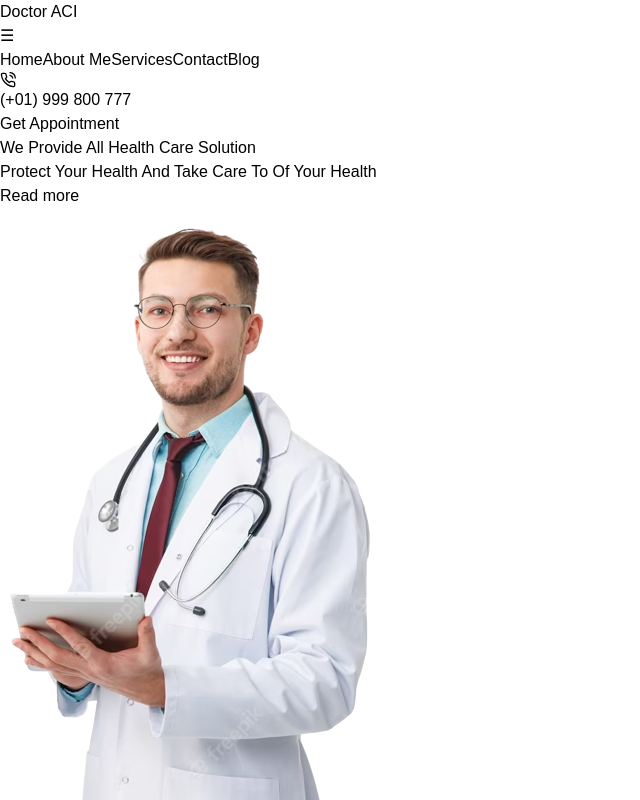
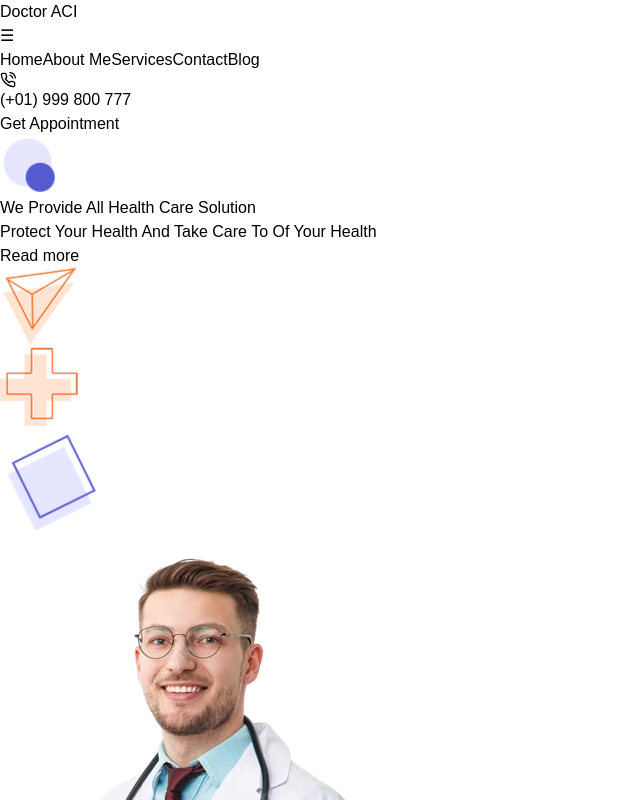
Before and after one commit to MdMuzahid07/Doctor-ACI, a React (Vite) app: page / in a window 1280 px wide. Shown: the top 800 px of the page, without its empty margins (0-640 px from the left). Built offline with nearby package versions, Linux system fonts and the light colour scheme.

Commit message:
heading UI maked

```diff
--- a/src/components/home/header/header.jsx
+++ b/src/components/home/header/header.jsx
@@ -2,17 +2,39 @@
 const Header = () => {
     return (
         <section className="bg-cover bg-top bg-[url('../../../public/assets/footer/wave-header.png')]">
-            <div className="max-w-screen-xl mx-auto py-20 md:py-32 px-5 md:px-0">
+            <div className="max-w-screen-lg mx-auto py-24 md:py-44 px-5 md:px-0">
                 <div className="grid md:grid-cols-7 gap-10">
-                    <div className="md:col-span-4">
+                    <div className="md:col-span-4 relative">
+
+                        <div className="absolute -left-10  -top-20  animated-logo">
+                            <img src="../../../../public/assets/icons/icons-3.png" alt="" />
+                        </div>
+
                         <h2 className="text-2xl font-bold text-indigo-600">We Provide All Health Care Solution</h2>
                         <h1 className="text-6xl font-bold text-indigo-900 mt-16">
                             Protect Your Health And Take Care To Of Your Health
                         </h1>
-                        <button className="mt-10 px-7 text-white font-bold py-3 bg-orange-500 rounded-lg">Read more</button>
+                        <button className="mt-10 px-7 text-white font-bold py-3 bg-gradient-to-r from-indigo-500 to-blue-500 rounded-lg">Read more</button>
+
+                        <div className="absolute animated-logo right-20  -bottom-20">
+                            <img src="../../../../public/assets/icons/icons-5.png" alt="" />
+                        </div>
+
+                        <div className="absolute animated-logo -left-44  bottom-16">
+                            <img src="../../../../public/assets/icons/icons-2.png" alt="" />
+                        </div>
                     </div>
-                    <div className="md:col-span-3">
+                    <div className="md:col-span-3 relative">
+                        <div className="absolute animated-logo -left-10  -top-16">
+                            <img src="../../../../public/assets/icons/icons-4.png" alt="" />
+                        </div>
+
+
                         <img className="w-full h-96 border-2 bg-indigo-500 rounded-full object-cover object-top" src="../../../../public/assets/images/men-doctor.png" alt="" />
+
+                        <div className="absolute -right-10 animated-logo  -bottom-7">
+                            <img src="../../../../public/assets/icons/icon-1.png" alt="" />
+                        </div>
                     </div>
                 </div>
             </div>
--- a/src/index.css
+++ b/src/index.css
@@ -13,3 +13,33 @@
   background-size: cover;
   background-color: red;
 }
+.animated-logo {
+  animation: logos 4s ease 0s infinite normal forwards;
+}
+
+
+@keyframes logos {
+  0% {
+    transform: translate(0);
+  }
+
+  20% {
+    transform: translate(-2px, 2px);
+  }
+
+  40% {
+    transform: translate(-2px, -2px);
+  }
+
+  60% {
+    transform: translate(2px, 2px);
+  }
+
+  80% {
+    transform: translate(2px, -2px);
+  }
+
+  100% {
+    transform: translate(0);
+  }
+}
```
